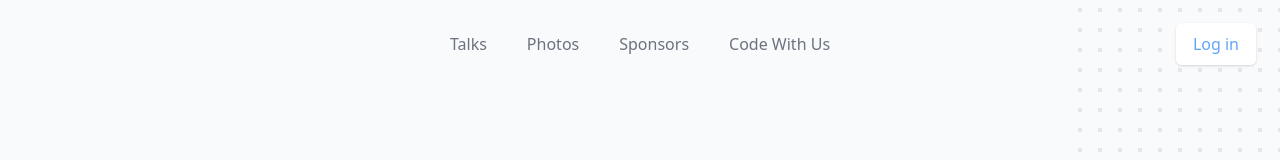
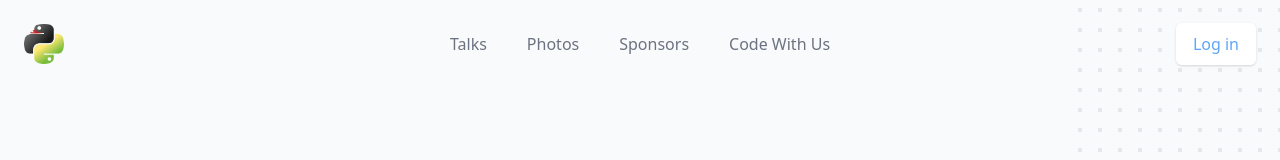
Before and after one commit to mattharley/pythonwa, a Vue app in the folder frontend/: page / in a window 1280 px wide. Shown: the top 160 px of the page. Built offline with nearby package versions, Linux system fonts and the light colour scheme.

Commit message:
proper logo

```diff
--- a/frontend/src/components/Header.vue
+++ b/frontend/src/components/Header.vue
@@ -29,7 +29,7 @@
               <div class="flex items-center justify-between w-full md:w-auto">
                 <a href="#">
                   <span class="sr-only">Workflow</span>
-                  <div class="h-8 w-auto sm:h-10" src="../assets/pythonwa.png" alt="" />
+                  <img class="h-8 w-auto sm:h-10" src="../assets/pythonwa.png" alt="" />
                 </a>
                 <div class="-mr-2 flex items-center md:hidden">
                   <PopoverButton class="bg-gray-50 rounded-md p-2 inline-flex items-center justify-center text-gray-400 hover:text-gray-500 hover:bg-gray-100 focus:outline-none focus:ring-2 focus:ring-inset focus:ring-blue-500">
@@ -58,7 +58,7 @@
               <div class="px-5 pt-4 flex items-center justify-between">
                 <div>
                   <div class="h-8 w-auto">
-                    <img src="../assets/logo.png"/>
+                    <img class="h-8 w-auto sm:h-10" src="../assets/pythonwa.png"/>
                   </div>
                 </div>
                 <div class="-mr-2">
```
